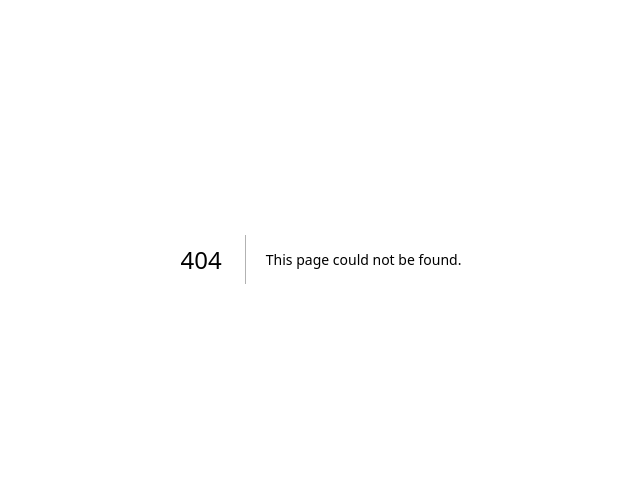
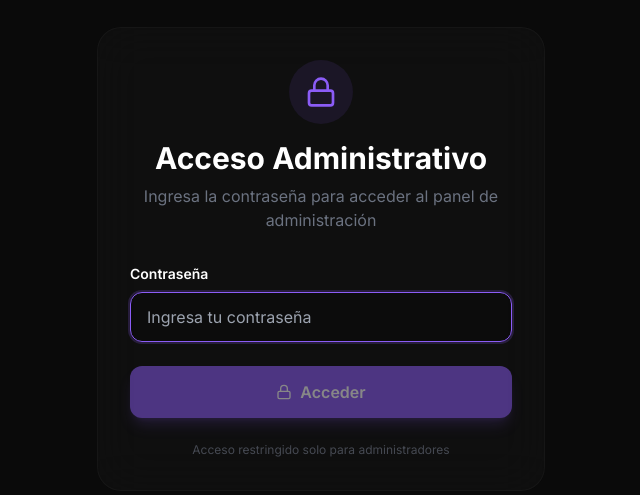
Before and after one commit to Yansmtp/Landing-Page, a Next.js app: page /admin/login in a window 1280 px wide. Before the commit this address had no page. Shown: the part 141-636 px from the top of the page, without its empty margins (319-959 px from the left). Built offline with nearby package versions, Linux system fonts and the light colour scheme.

Commit message:
update project

```diff
--- /dev/null
+++ b/src/app/admin/login/page.tsx
@@ -0,0 +1,118 @@
+'use client'
+
+import { useState } from 'react'
+import { motion } from 'framer-motion'
+import { Lock, AlertCircle } from 'lucide-react'
+
+export default function AdminLoginPage() {
+  const [password, setPassword] = useState('')
+  const [error, setError] = useState('')
+  const [isLoading, setIsLoading] = useState(false)
+
+  const handleSubmit = async (e: React.FormEvent) => {
+    e.preventDefault()
+    setError('')
+    setIsLoading(true)
+
+    try {
+      const response = await fetch('/api/admin/login', {
+        method: 'POST',
+        headers: {
+          'Content-Type': 'application/json',
+        },
+        body: JSON.stringify({ password }),
+      })
+
+      if (!response.ok) {
+        throw new Error('Contraseña incorrecta')
+      }
+
+      const data = await response.json()
+
+      // Redirigir al dashboard de admin
+      window.location.href = '/admin/waitlist'
+    } catch (err) {
+      setError(err instanceof Error ? err.message : 'Error de autenticación')
+    } finally {
+      setIsLoading(false)
+    }
+  }
+
+  return (
+    <div className="min-h-screen bg-background flex items-center justify-center px-4">
+      <motion.div
+        initial={{ opacity: 0, y: 20 }}
+        animate={{ opacity: 1, y: 0 }}
+        className="w-full max-w-md"
+      >
+        <div className="glass-card p-8 rounded-3xl">
+          {/* Header */}
+          <div className="text-center mb-8">
+            <div className="inline-flex items-center justify-center w-16 h-16 rounded-full bg-primary/10 mb-4">
+              <Lock className="w-8 h-8 text-primary" />
+            </div>
+            <h1 className="text-3xl font-bold text-foreground mb-2">
+              Acceso Administrativo
+            </h1>
+            <p className="text-muted">
+              Ingresa la contraseña para acceder al panel de administración
+            </p>
+          </div>
+
+          {/* Error Message */}
+          {error && (
+            <motion.div
+              initial={{ opacity: 0, y: -10 }}
+              animate={{ opacity: 1, y: 0 }}
+              className="mb-6 p-4 bg-red-500/10 border border-red-500/20 rounded-xl flex items-start gap-3"
+            >
+              <AlertCircle className="w-5 h-5 text-red-500 flex-shrink-0 mt-0.5" />
+              <p className="text-sm text-red-500">{error}</p>
+            </motion.div>
+          )}
+
+          {/* Login Form */}
+          <form onSubmit={handleSubmit} className="space-y-6">
+            <div>
+              <label className="block text-sm font-semibold mb-2 text-foreground">
+                Contraseña
+              </label>
+              <input
+                type="password"
+                value={password}
+                onChange={(e) => setPassword(e.target.value)}
+                placeholder="Ingresa tu contraseña"
+                className="w-full px-4 py-3 rounded-xl bg-background/50 border border-card-border focus:border-primary focus:ring-2 focus:ring-primary/20 outline-none transition-all"
+                autoFocus
+              />
+            </div>
+
+            <motion.button
+              type="submit"
+              disabled={isLoading || !password}
+              whileHover={{ scale: 1.02 }}
+              whileTap={{ scale: 0.98 }}
+              className="w-full py-3.5 bg-primary hover:bg-primary-dark text-white font-semibold rounded-xl transition-all duration-300 shadow-lg shadow-primary/30 hover:shadow-xl hover:shadow-primary/50 flex items-center justify-center gap-2 disabled:opacity-50 disabled:cursor-not-allowed"
+            >
+              {isLoading ? (
+                <div className="w-5 h-5 border-2 border-white border-t-transparent rounded-full animate-spin" />
+              ) : (
+                <>
+                  <Lock className="w-4 h-4" />
+                  <span>Acceder</span>
+                </>
+              )}
+            </motion.button>
+          </form>
+
+          {/* Footer */}
+          <div className="mt-6 text-center">
+            <p className="text-xs text-muted/60">
+              Acceso restringido solo para administradores
+            </p>
+          </div>
+        </div>
+      </motion.div>
+    </div>
+  )
+}
--- /dev/null
+++ b/src/app/api/admin/login/route.ts
@@ -0,0 +1,39 @@
+import { NextResponse } from 'next/server'
+
+export async function POST(request: Request) {
+  try {
+    const body = await request.json()
+    const { password } = body
+
+    // Verificar la contraseña
+    if (password !== process.env.ADMIN_PASSWORD) {
+      return NextResponse.json(
+        { error: 'Contraseña incorrecta' },
+        { status: 401 }
+      )
+    }
+
+    // Crear respuesta con cookie de autenticación
+    const response = NextResponse.json(
+      { message: 'Autenticación exitosa' },
+      { status: 200 }
+    )
+
+    // Establecer cookie segura (httpOnly para mayor seguridad)
+    response.cookies.set('admin-password', password, {
+      httpOnly: true,
+      secure: process.env.NODE_ENV === 'production',
+      sameSite: 'strict',
+      maxAge: 60 * 60 * 24 * 7, // 7 días
+      path: '/',
+    })
+
+    return response
+  } catch (error) {
+    console.error('Error en login de admin:', error)
+    return NextResponse.json(
+      { error: 'Error de autenticación' },
+      { status: 500 }
+    )
+  }
+}
```
Also changed, not shown: src/middleware.ts (added, +34 -0 lines), vercel.json.
